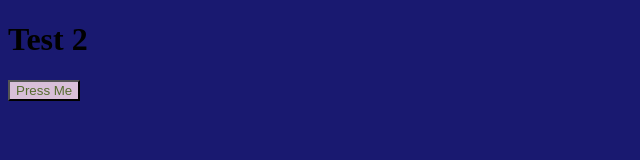
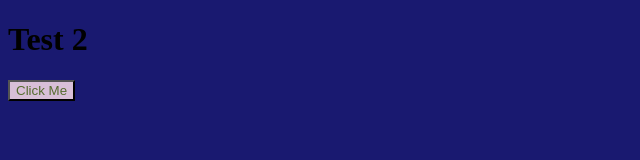
Before and after one commit to kilted2000/test2, a plain HTML site: page index.html in a window 1280 px wide. Shown: the full height of the page, 0-640 px from the left. Drawn offline with Linux system fonts and the light colour scheme.

Commit message:
add click to btn

```diff
--- a/index.html
+++ b/index.html
@@ -8,7 +8,7 @@
 </head>
 <body>
     <h1>Test 2</h1>
-    <button id="btn">Press Me</button>
+    <button id="btn">Click Me</button>
 
 <script src="index.js"></script>
 </body>
```
